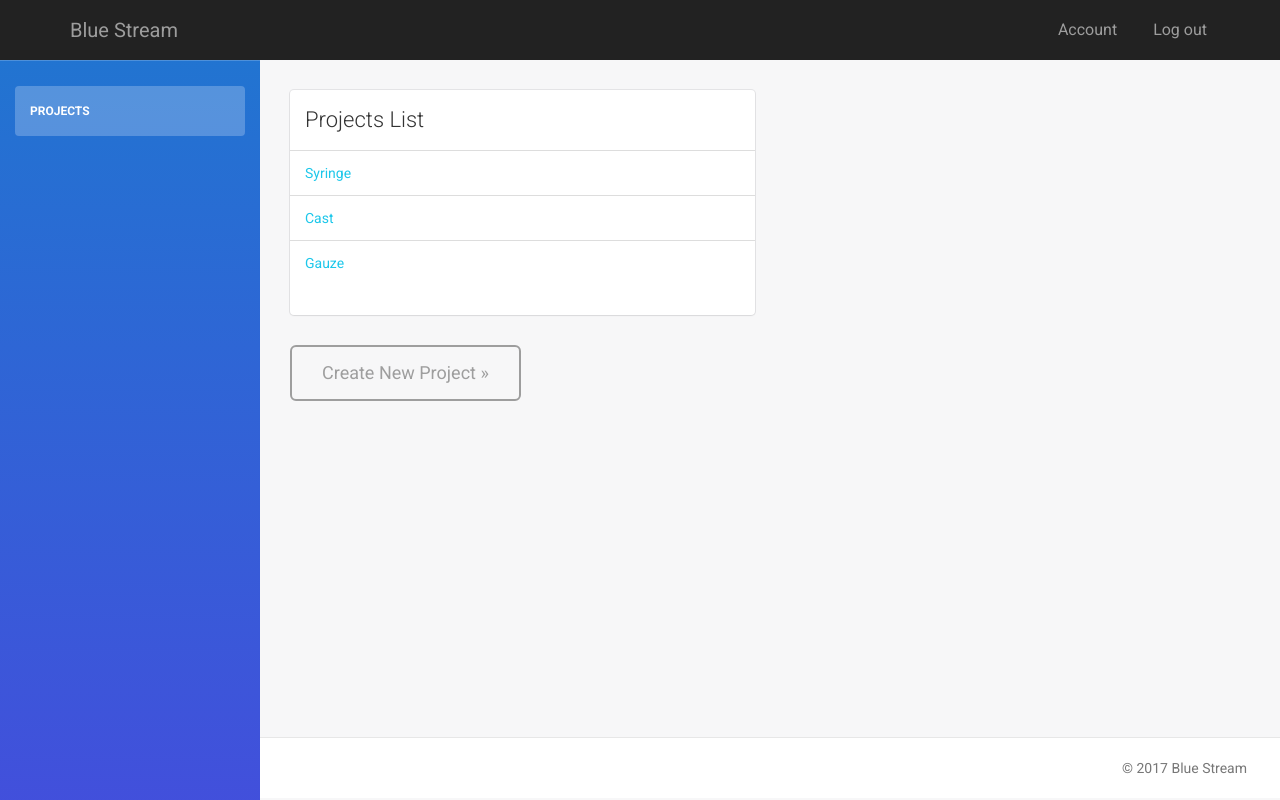
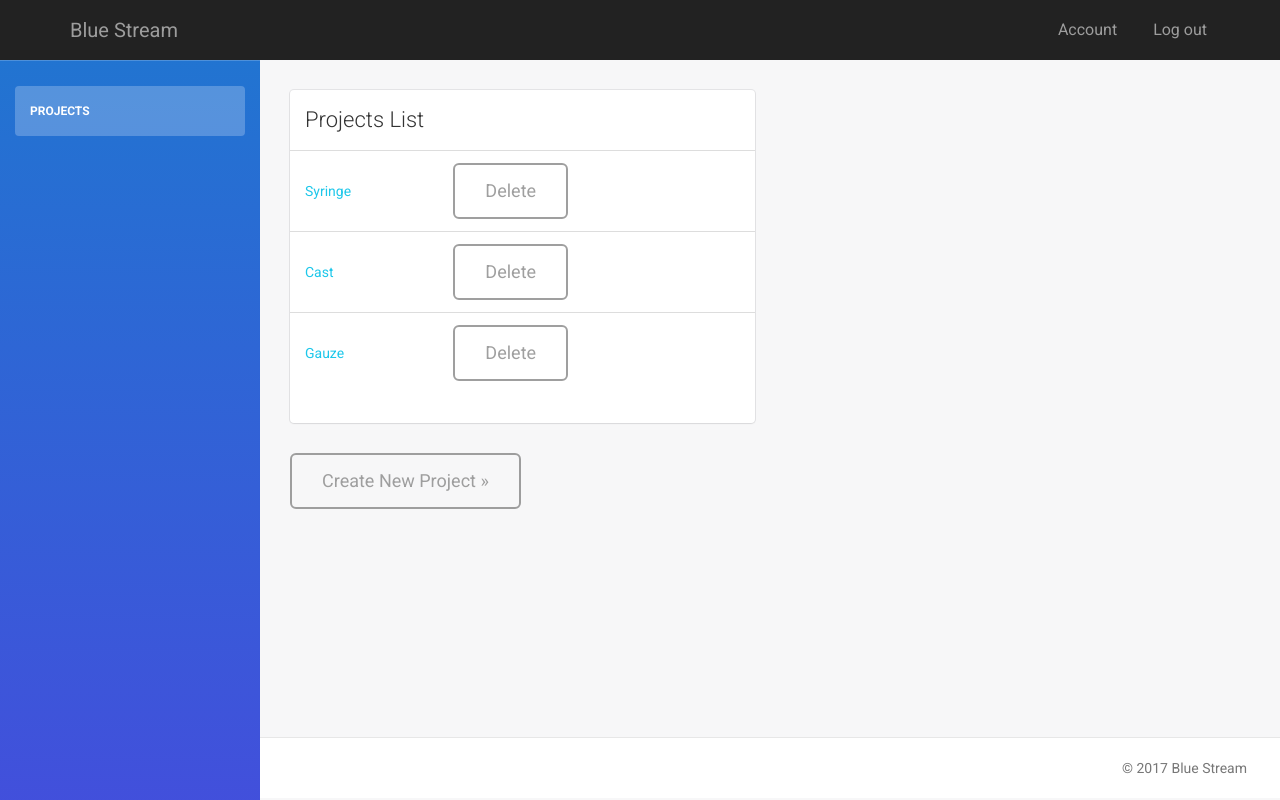
Before and after one commit to angelahschen/CS130-Bluestream, a Django app: page /dashboard/ in a window 1280 px wide. Run offline with Django 3.2, Linux system fonts and the light colour scheme; a user stored in the database is signed in; data comes from the database, SQL or seed files in the repository; some libraries are stand-ins or nearby versions.

Commit message:
added remove project feature

```diff
--- a/Bluestream/site_ver1/templates/dashboard.html
+++ b/Bluestream/site_ver1/templates/dashboard.html
@@ -28,7 +28,11 @@
                                                 {% for project in projects %}
                                                     <tr>
                                                     <td><a href="project/{{project.name}}?id={{project.id}}">{{ project.name }} </a></td>
+                                                    {% if role %}
+                                                    <td>
+                                                        <a class="btn btn-default btn-lg" href="project/delete/{{project.name}}/?id={{project.id}}">Delete</a></td>
                                                     </tr>
+                                                    {% endif %}
                                                 {% endfor %}
                                         </tbody>
                                     </table>
@@ -37,8 +41,10 @@
                         </div>
                         {% if role %}
                     <a class="btn btn-default btn-lg" href="newproject">Create New Project &raquo;</a>
-
                     {% endif %}
+                    {% for message in messages %}
+                        <div class="alert alert-{{ message.tags }}">{{ message }}</div>
+                    {% endfor %}
                     </div>
                 </div>
         </div>
--- a/Bluestream/site_ver1/urls.py
+++ b/Bluestream/site_ver1/urls.py
@@ -11,6 +11,7 @@ urlpatterns = [
     url(r'^dashboard/$',  views.dashboard),
     url(r'^dashboard/newproject/$', views.newproject, name='newproject'),
     url(r'^dashboard/project/(?P<name>[^/]+)/$', views.showproject,name = 'project'),
+    url(r'^dashboard/project/delete/(?P<name>[^/]+)/$', views.deleteproject,name = 'project'),
     # 510k Sections
     url(r'^dashboard/project/(?P<name>[^/]+)/sectionlist/$',  views.dashboard_section, name='sectionlist'),
     url(r'^dashboard/project/(?P<name>[^/]+)/section(?P<section_number>[0-9]+)/$',   views.section_chooser),
--- a/Bluestream/site_ver1/views.py
+++ b/Bluestream/site_ver1/views.py
@@ -13,7 +13,7 @@ from django.contrib.auth.decorators import login_required
 from django.contrib.auth.models import User
 from django.contrib.auth import authenticate, login, logout
 from django.core.mail import EmailMessage
-
+import django.contrib.messages as messages
 # Create your views here.
 
 def homepage(request):
@@ -67,16 +67,16 @@ def logouttry(request):
 
 @login_required
 def dashboard(request):
-    role = request.user.person.role
-    if role == 'R':
-        projects = Project.objects.filter(creator = request.user)
-    elif role == 'C':
-        projects = Project.objects.filter(client = request.user)
-    data = []
-    request.session['project_id'] = 0 # clearing the session id
-    for project in projects:
-            data.append({'name': project.proj_name, 'id' : project.id})
-    return render(request, 'dashboard.html', {'projects': data, 'role': role == 'R'})
+        role = request.user.person.role
+        if role == 'R':
+            projects = Project.objects.filter(creator = request.user)
+        elif role == 'C':
+            projects = Project.objects.filter(client = request.user)
+        data = []
+        request.session['project_id'] = 0 # clearing the session id
+        for project in projects:
+                data.append({'name': project.proj_name, 'id' : project.id})
+        return render(request, 'dashboard.html', {'projects': data, 'role': role == 'R'})
 @login_required
 def newproject(request):
     if request.method == "POST":
@@ -110,5 +110,17 @@ def showproject(request, name):
     else:
         return HttpResponseRedirect('/dashboard')
 
+@login_required
+def deleteproject(request, name):
+    role = request.user.person.role
+    project_id = int(request.GET['id'])
+    if role =='R':
+        del_result = Project.objects.filter(id = project_id, creator = request.user).delete()
+        if del_result[0] == 1 :
+            messages.success(request, 'Delete successful')
+        else:
+            messages.error(request, 'There is a problem deleting project')
+        return HttpResponseRedirect('/dashboard')
+
 def logout_view(request):
     logout(request)
```
